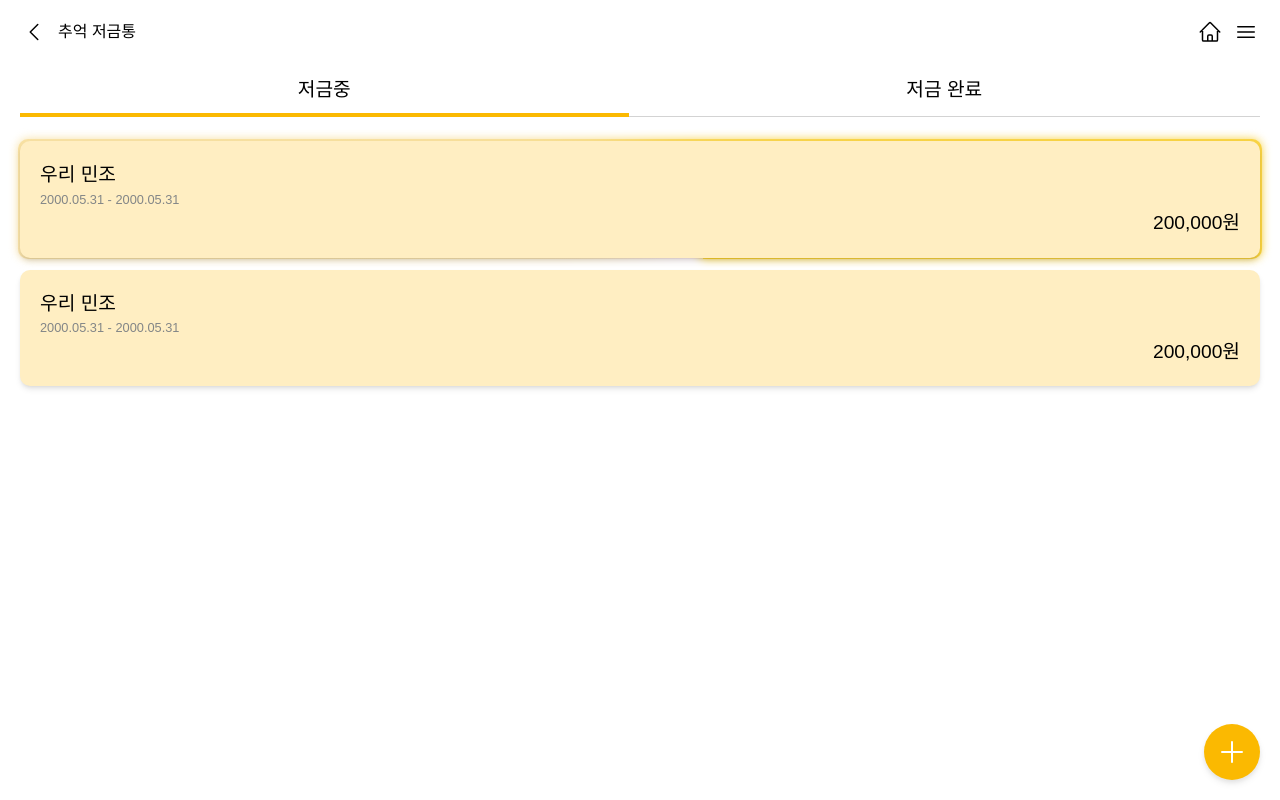
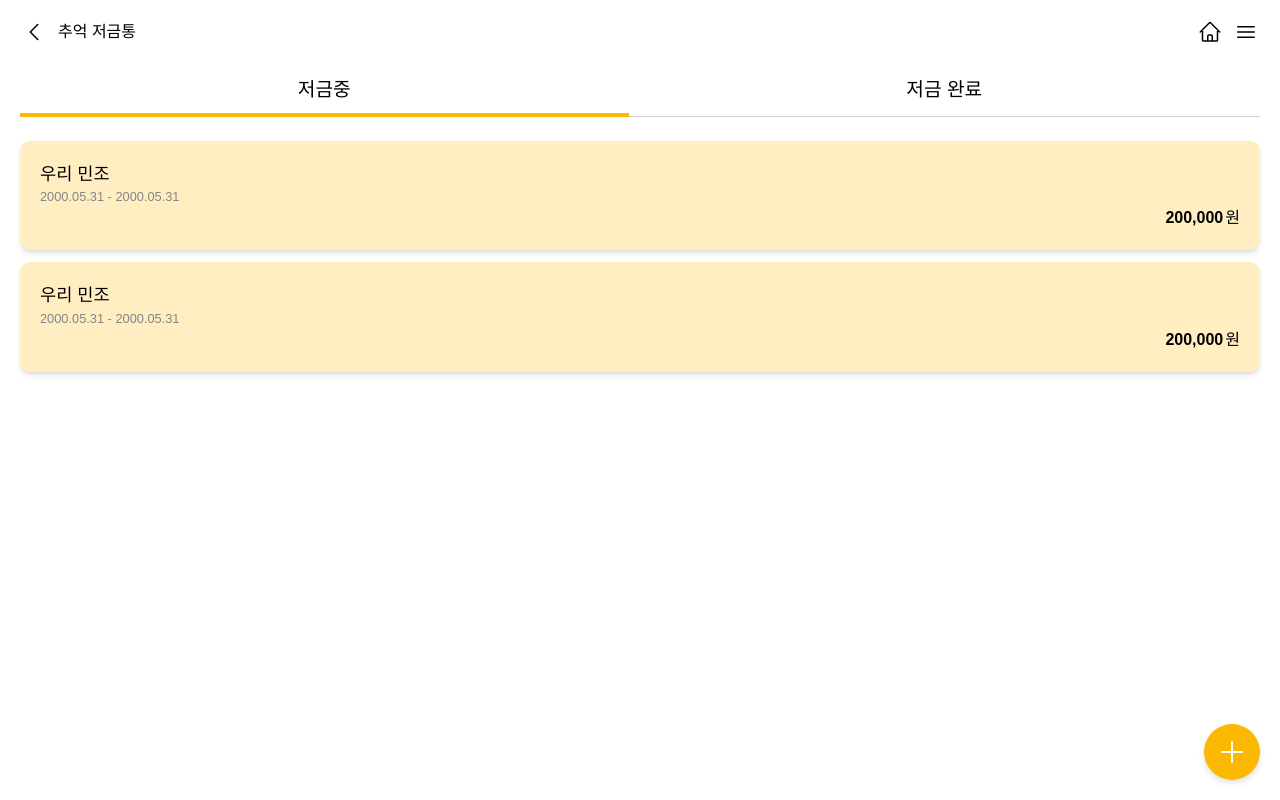
Before and after one commit to 2kujo/MemoryBox_FE, a React (Vite) app: page /main in a window 1280 px wide. Built offline with nearby package versions, Linux system fonts and the light colour scheme; a web font is replaced by a local one.

Commit message:
UPDATE | update page details

```diff
--- a/src/pages/Memories.jsx
+++ b/src/pages/Memories.jsx
@@ -13,7 +13,7 @@ export default function Memories() {
   const [cashBoxAcno, setCashBoxAcno] = useState("640406-14-120472");
   const [cashBoxAmt, setCashBoxAmt] = useState(123000);
 
-  const [isFinished, setIsFinished] = useState(0);
+  const [isFinished, setIsFinished] = useState(1);
 
   function onClickHandlerToMakeMemory() {
     navigate("/make-memory");
@@ -61,8 +61,8 @@ export default function Memories() {
     },
   ];
 
-  function floatingClickHandler(){
-    navigate("/make-memory")
+  function floatingClickHandler() {
+    navigate("/make-memory");
   }
 
   return (
--- a/src/pages/ServiceMain.jsx
+++ b/src/pages/ServiceMain.jsx
@@ -1,10 +1,11 @@
-import React from "react";
-import { useEffect } from "react";
+import React, { useEffect } from "react";
 import { useNavigate } from "react-router-dom";
+
 import Navbar from "@/components/common/Navbar.jsx";
 import Tab from "@/components/common/Tab.jsx";
 import FloatingBtn from "@/components/common/FloatingBtn.jsx";
-import '@/pages/css/ServiceMain.css'
+
+import "@/pages/css/ServiceMain.css";
 
 export default function ServiceMain() {
   const navigate = useNavigate();
@@ -18,17 +19,19 @@ export default function ServiceMain() {
       cashBoxId: 0,
       name: "저금통 이름1",
       balance: 1200000,
-      startDate: "2023-12-10",
-      maturityDate: "2023-12-20",
+      startDate: "2023.12.10",
+      maturityDate: "2023.12.20",
       thumbnail: "/src/assets/images/first_tooth.png",
+      notChecked: true,
     },
     {
       cashBoxId: 1,
       name: "저금통 이름2",
       balance: 34500000,
-      startDate: "2023-05-11",
-      maturityDate: "2023-09-26",
+      startDate: "2023.05.11",
+      maturityDate: "2023.09.26",
       thumbnail: "/src/assets/images/intro_bibi.png",
+      notChecked: false,
     },
   ];
 
@@ -36,7 +39,7 @@ export default function ServiceMain() {
     navigate("/memories");
   }
 
-  function floatingClickHandler(){
+  function floatingClickHandler() {
     navigate("/make-box");
   }
 
@@ -48,30 +51,32 @@ export default function ServiceMain() {
         <div className="mb-[-0.75rem]">
           <div
             onClick={() => viewCashbox()}
-            className="need-to-read mb-3 shadow-md rounded-sm bg-[#ffeec2] p-5"
+            className="mb-3 shadow-md rounded-sm bg-[#ffeec2] p-5"
           >
-            <div className="font-text text-md">우리 민조</div>
+            <div className="font-text text-[1.1rem]">우리 민조</div>
             <div className="font-text text-xs text-grey">
               2000.05.31 - 2000.05.31
             </div>
-            <div className="font-text font-medium text-md text-right">
-              200,000원
+            <div className="font-text font-medium text-sm text-right">
+              <span className="font-bold">200,000</span>
+              <span className="pl-0.5">원</span>
             </div>
           </div>
           <div
             onClick={() => viewCashbox()}
             className="mb-3 shadow-md rounded-sm bg-[#ffeec2] p-5"
           >
-            <div className="font-text text-md">우리 민조</div>
+            <div className="font-text text-[1.1rem]">우리 민조</div>
             <div className="font-text text-xs text-grey">
               2000.05.31 - 2000.05.31
             </div>
-            <div className="font-text font-medium text-md text-right">
-              200,000원
+            <div className="font-text font-medium text-sm text-right">
+              <span className="font-bold">200,000</span>
+              <span className="pl-0.5">원</span>
             </div>
           </div>
         </div>
-        <FloatingBtn type="add" clickFunc={floatingClickHandler}/>
+        <FloatingBtn type="add" clickFunc={floatingClickHandler} />
       </div>
     );
   }
@@ -81,7 +86,13 @@ export default function ServiceMain() {
     tabList[1].contents = (
       <div className="flex-col space-y-5 font-text">
         {finishedCashBoxList.map((cashbox) => (
-          <div key={cashbox.cashBoxId} className="relative h-44">
+          <div
+            key={cashbox.cashBoxId}
+            className={`relative h-44 ${
+              cashbox.notChecked === true && "need-to-read"
+            }`}
+            onClick={viewCashbox}
+          >
             <img
               src="/src/assets/images/bg_check.jpeg"
               alt="저금완료 저금통 배경 이미지"
@@ -128,7 +139,7 @@ export default function ServiceMain() {
 
   return (
     <div className="w-full h-full">
-      <Navbar pageTitle="추억 저금통"/>
+      <Navbar pageTitle="추억 저금통" />
       <div>
         <Tab tabList={tabList} />
       </div>
--- a/src/pages/css/ServiceMain.css
+++ b/src/pages/css/ServiceMain.css
@@ -24,9 +24,9 @@
   position: absolute;
   inset: -0.12rem;
   z-index: -1;
-    background: conic-gradient(from var(--angle-deg), #f7ebf1, #f8cf29);
+  background: conic-gradient(from var(--angle-deg), #f7ebf1, #ffe18f);
   animation: spin 4s linear infinite;
-    border-radius: 10px;
+  /* border-radius: 10px; */
 }
 
 .need-to-read::after {
```
Also changed, not shown: src/pages/Intro.jsx (+5 -4 lines). Lines whose indentation alone changed are shown as unchanged.
